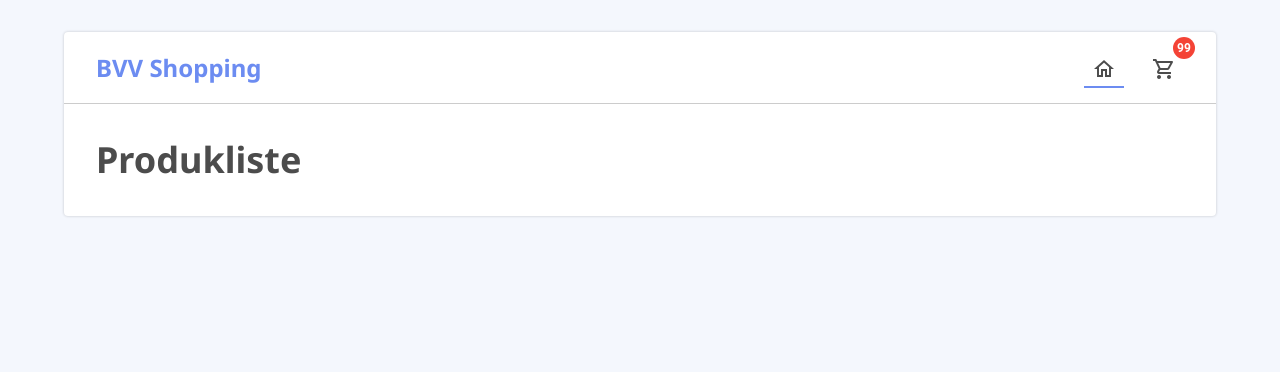
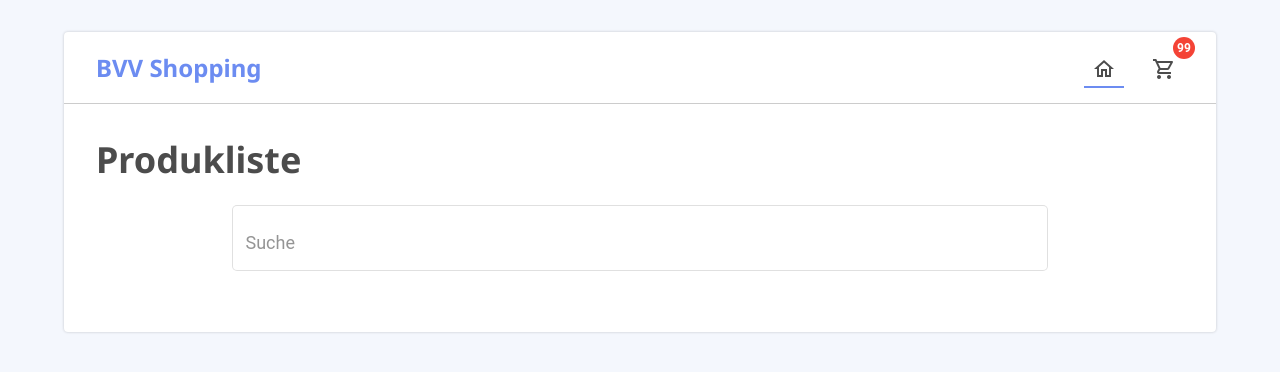
Before and after one commit to igors2412/shopping-kata, an Angular app: page / in a window 1280 px wide. Shown: the top 372 px of the page. Built offline with nearby package versions, Linux system fonts and the light colour scheme.

Commit message:
feat: add search placeholder

```diff
--- a/src/app/home/home.component.html
+++ b/src/app/home/home.component.html
@@ -1 +1,5 @@
 <h1>Produkliste</h1>
+
+<mat-form-field appearance="outline">
+    <input matInput type="text" placeholder="Suche" />
+</mat-form-field>
--- a/src/app/home/home.component.scss
+++ b/src/app/home/home.component.scss
@@ -1,2 +1,10 @@
 :host {
+    display: flex;
+    flex-direction: column;
+
+    mat-form-field {
+        margin-top: 16px;
+        width: 75%;
+        align-self: center;
+    }
 }
```
